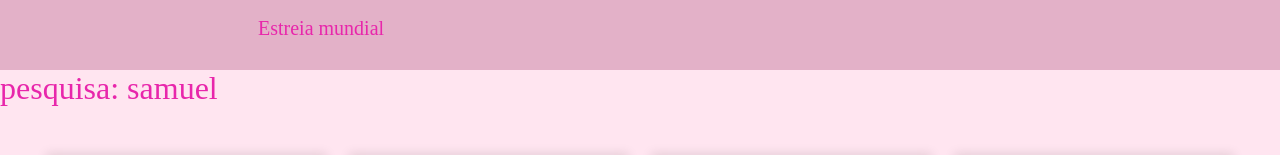
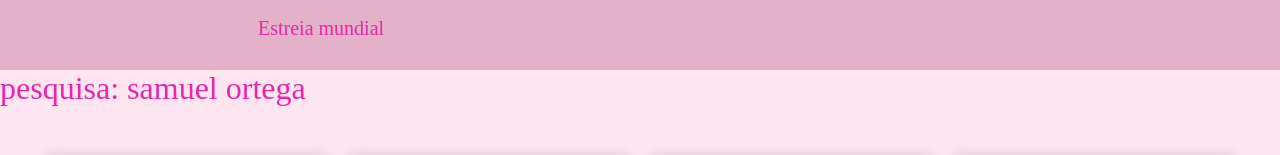
Before and after one commit to SMU2023/barbie, a React (Vite) app: page / in a window 1280 px wide. Shown: the part 178-333 px from the top of the page. Built offline with nearby package versions, Linux system fonts and the light colour scheme.

Commit message:
novo texto

```diff
--- a/src/componentes/header/Header.tsx
+++ b/src/componentes/header/Header.tsx
@@ -1,6 +1,6 @@
 import './Header.css'
 function Header(){
-    const texto = "samuel"
+    const texto = "samuel ortega"
 
     return(
         <>
```
